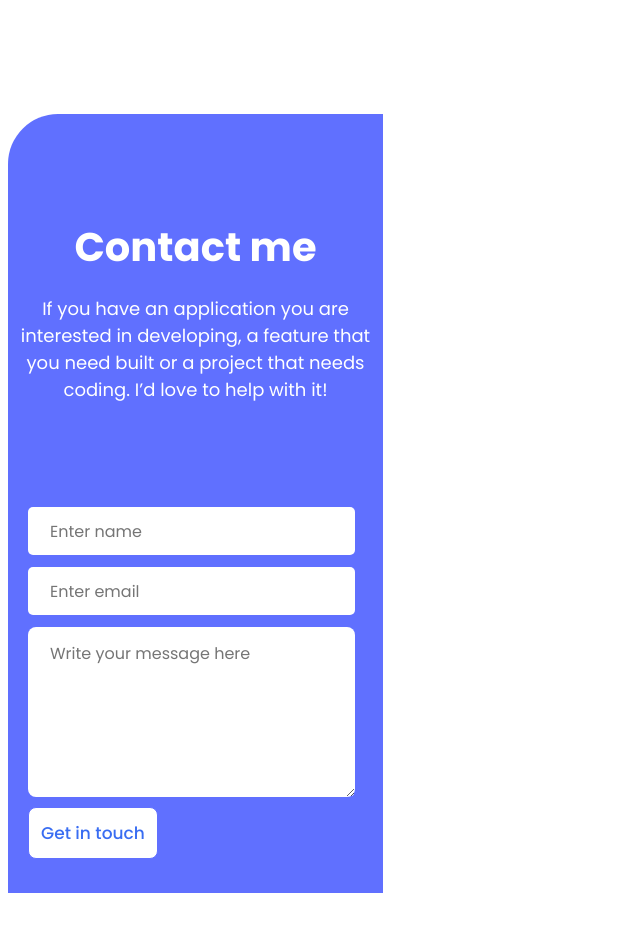
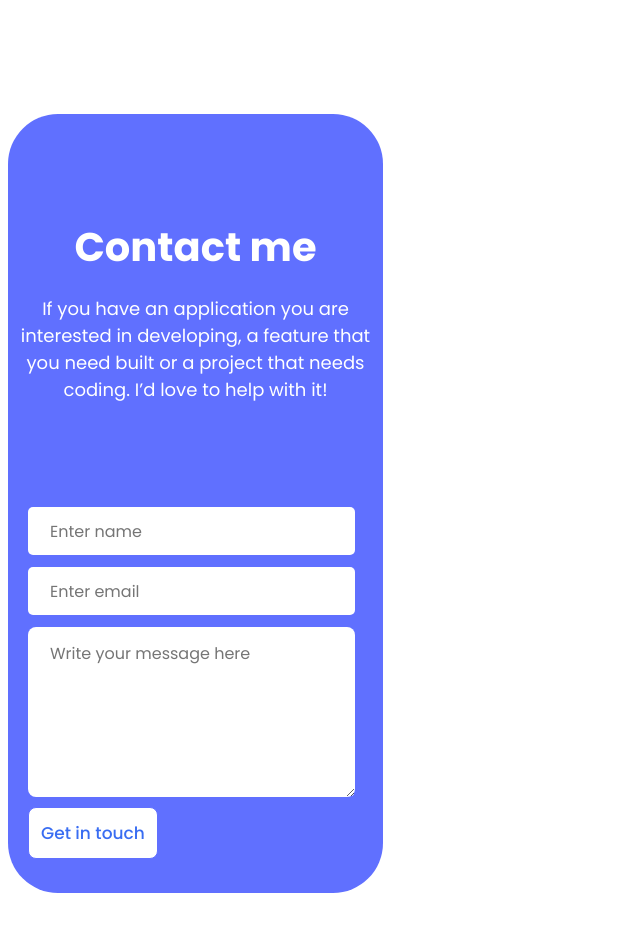
Before and after one commit to wajeeh176/Portfolio, a website: page index.html in a window 1280 px wide. Shown: the part 4348-5279 px from the top of the page, without its empty margins (0-640 px from the left). Drawn offline with Linux system fonts and the light colour scheme.

Commit message:
Fixed Some errors

```diff
--- a/style.css
+++ b/style.css
@@ -603,11 +603,12 @@ li {
 }
 
 .contact-form {
-  background-color: #6070FF;
+  background-color: #6070ff;
   width: 375px;
   height: 779px;
   position: relative;
-  border-radius: 50px 0px 0px 0px;
+  border-radius: 50px /*0px 0px 0px*/;
+  /*Linters not allowing the 0 values*/
 }
 
 .contact-form header {
```
